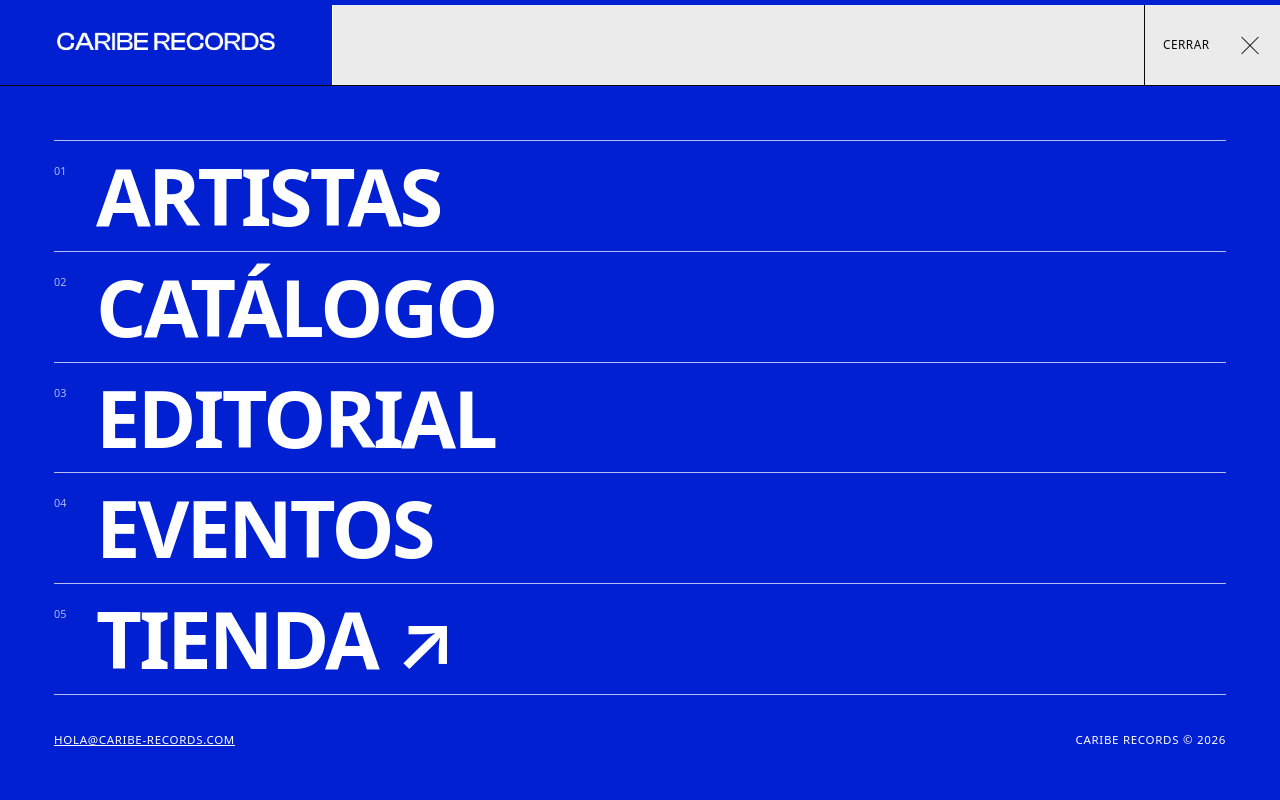
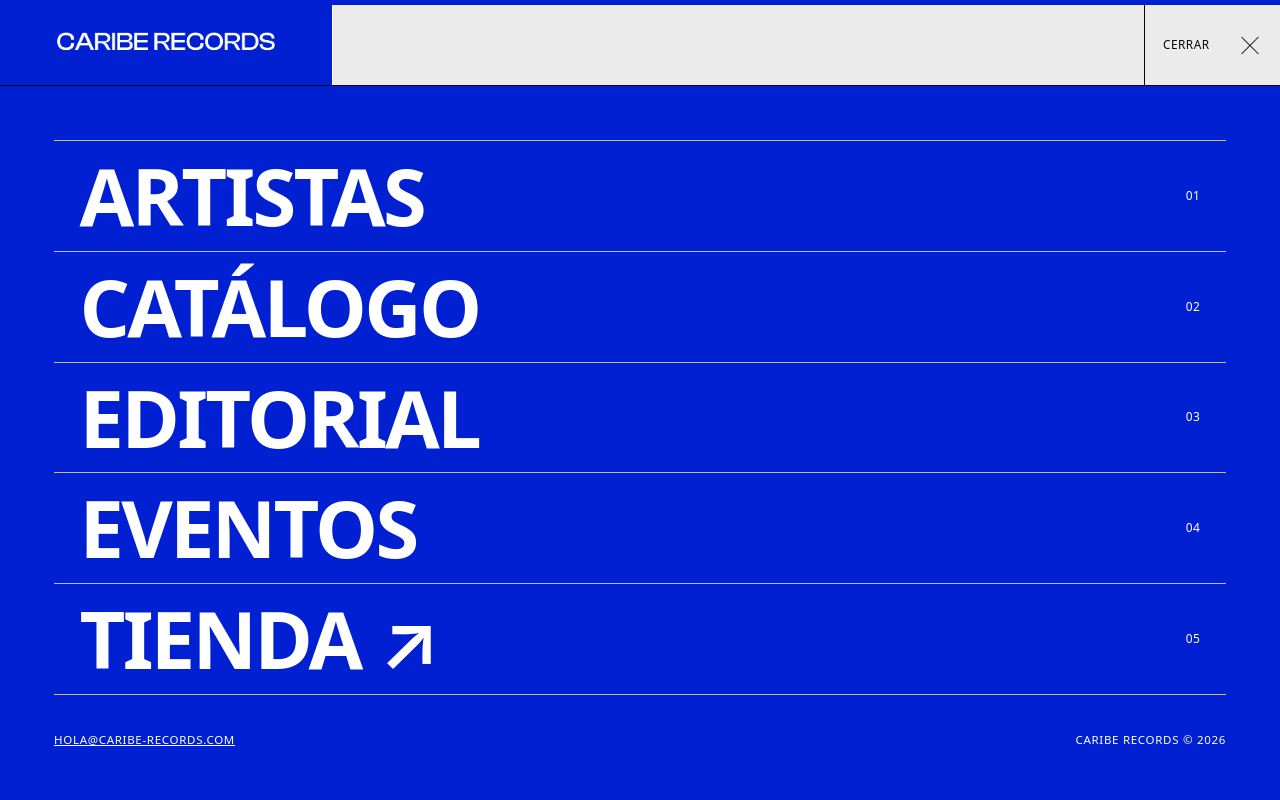
Before and after one commit to javisanfer/caribe-records, a React (Vite) app in the folder web/: page /legal in a window 1280 px wide. Both pictures are taken after a click on the button "MENÚ". Shown: the top 800 px of the page. Built offline with nearby package versions, Linux system fonts and the light colour scheme; no server answers.

Commit message:
Alinea a la derecha los índices del menú principal

```diff
--- a/web/src/components/ui/navbar.jsx
+++ b/web/src/components/ui/navbar.jsx
@@ -94,18 +94,21 @@ export default function Navbar() {
           <ol className="cr-mobile-links">
             {navigation.map((item) => (
               <li key={item.to}>
-                <span>{item.index}</span>
-                <NavLink to={item.to} tabIndex={isOpen ? 0 : -1}>{item.label}</NavLink>
+                <NavLink to={item.to} tabIndex={isOpen ? 0 : -1}>
+                  {item.label}<span className="cr-menu-index" aria-hidden="true">{item.index}</span>
+                </NavLink>
               </li>
             ))}
             <li className="cr-menu-shop">
-              <span>05</span>
-              <a href="https://cariberecords.bigcartel.com/" target="_blank" rel="noreferrer" tabIndex={isOpen ? 0 : -1}>Tienda ↗</a>
+              <a href="https://cariberecords.bigcartel.com/" target="_blank" rel="noreferrer" tabIndex={isOpen ? 0 : -1}>
+                Tienda ↗<span className="cr-menu-index" aria-hidden="true">05</span>
+              </a>
             </li>
             {user?.role === "admin" && (
               <li>
-                <span>06</span>
-                <NavLink to="/admin" tabIndex={isOpen ? 0 : -1}>Admin</NavLink>
+                <NavLink to="/admin" tabIndex={isOpen ? 0 : -1}>
+                  Admin<span className="cr-menu-index" aria-hidden="true">06</span>
+                </NavLink>
               </li>
             )}
           </ol>
```
Also changed, not shown: web/src/index.css.
